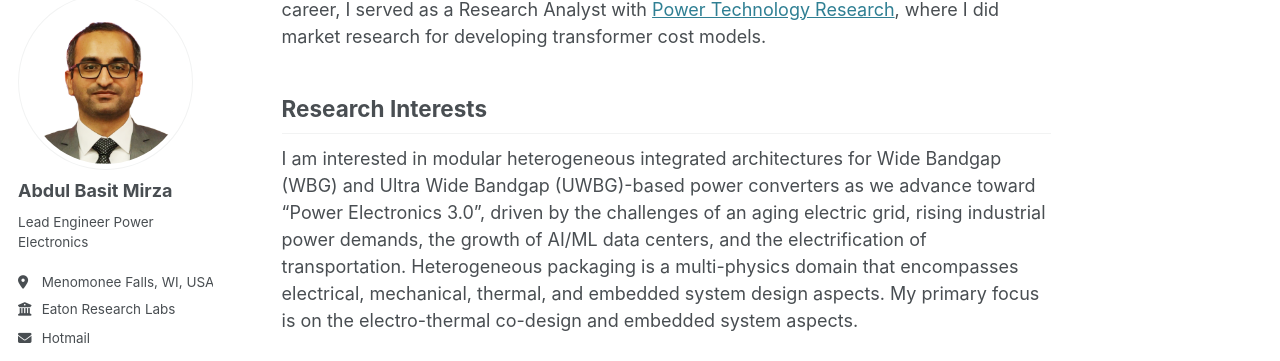
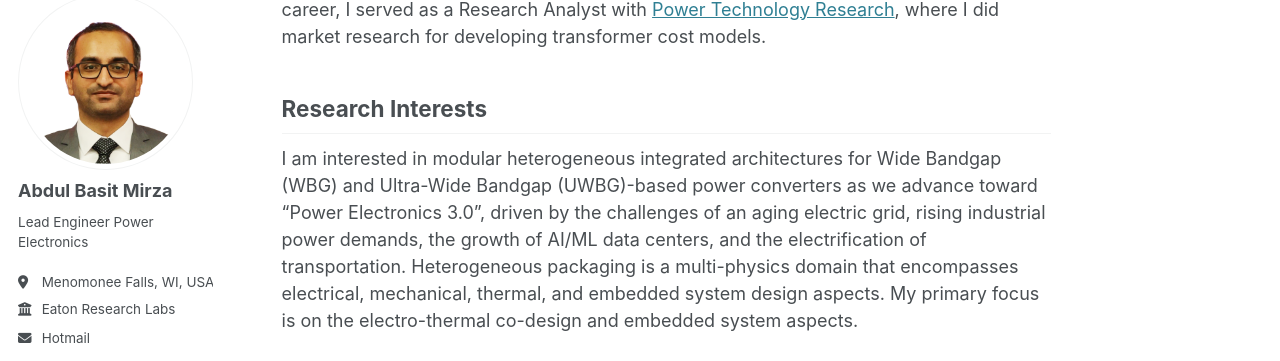
Before and after one commit to AbdulBasitMirza/abdulbasitmirza.github.io, a Jekyll site: the page built from _pages/about.md, in a window 1280 px wide and 900 px high, scrolled down 361 px. Shown: the part 112-473 px from the top of the window. Built offline with Jekyll 4.4.1, drawn with Linux system fonts in a browser that asks for light colours; some web fonts are replaced.

Commit message:
Update about.md

```diff
--- a/_pages/about.md
+++ b/_pages/about.md
@@ -14,7 +14,7 @@ During my Ph.D., I worked as a research intern in Summer 2022 at GE Aerospace Re
 
 Research Interests
 -----
-I am interested in modular heterogeneous integrated architectures for Wide Bandgap (WBG) and Ultra Wide Bandgap (UWBG)-based power converters as we advance toward "Power Electronics 3.0", driven by the challenges of an aging electric grid, rising industrial power demands, the growth of AI/ML data centers, and the electrification of transportation. Heterogeneous packaging is a multi-physics domain that encompasses electrical, mechanical, thermal, and embedded system design aspects. My primary focus is on the electro-thermal co-design and embedded system aspects.
+I am interested in modular heterogeneous integrated architectures for Wide Bandgap (WBG) and Ultra-Wide Bandgap (UWBG)-based power converters as we advance toward "Power Electronics 3.0", driven by the challenges of an aging electric grid, rising industrial power demands, the growth of AI/ML data centers, and the electrification of transportation. Heterogeneous packaging is a multi-physics domain that encompasses electrical, mechanical, thermal, and embedded system design aspects. My primary focus is on the electro-thermal co-design and embedded system aspects.
 
 For the electro-thermal co-design aspect, I am interested in the mitigation of exacerbated side effects due to the fast switching (dv/dt and di/dt), such as Partial Discharge (PD), Electromagnetic Interference (EMI), and high-frequency interactions. I am particularly interested in modeling these phenomena and identifying active and passive mitigation techniques with mechanical and thermal constraints to achieve high power density. For instance, recent EMI emission standards have extended the compliance range for conducted EMI to 150 MHz. Lumped circuit modeling becomes inadequate at these higher frequencies, making distributed modeling necessary. However, distributed modeling has significant computational costs and overlaps with radio frequency (RF) engineering. Thus, it raises the question of how to bridge and extend RF engineering principles within the context of power electronics to guide PCB layout optimization and component arrangement. Likewise, what standardized criteria should be established for selecting insulation materials subjected to high-frequency PWM voltages with high dv/dt, specifically for mitigating PD in MV applications?
 
```
